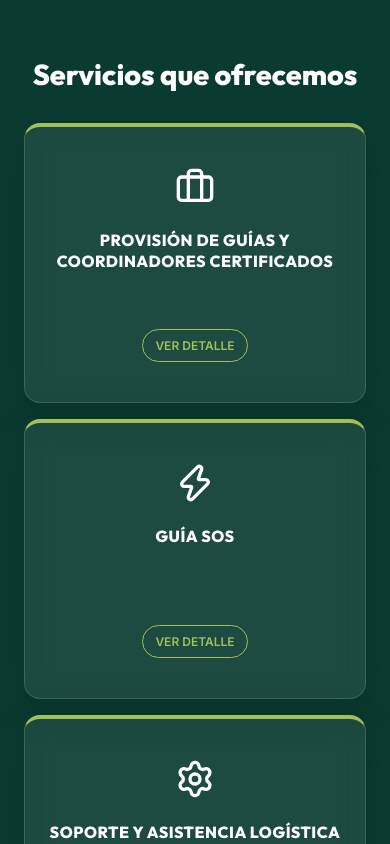
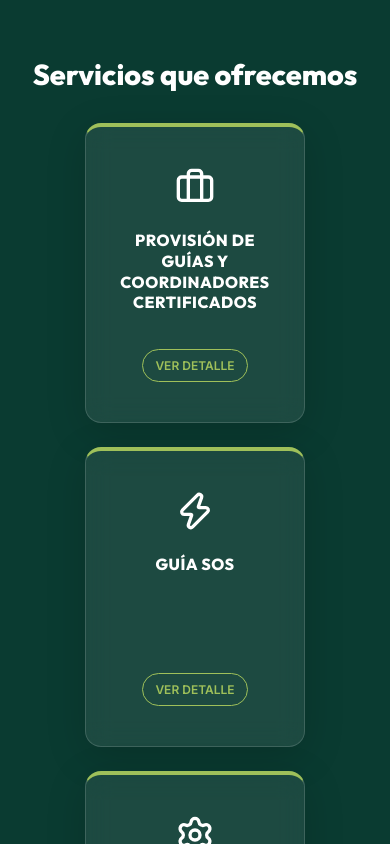
Before and after one commit to guiaalacartaoficial/guia-a-la-carta-web, a React (Vite) app: page / in a window 390 px wide. Shown: the part 5120-5964 px from the top of the page. Built offline with nearby package versions, Linux system fonts and the light colour scheme; no server answers; the database is empty.

Commit message:
Optimización de responsividad: cambio a Flexbox con centrado automático para servicios

```diff
--- a/src/pages/Home.css
+++ b/src/pages/Home.css
@@ -248,11 +248,15 @@
 }
 .section-servicios h2 { color: white; font-size: clamp(1.8rem, 3vw, 2.4rem); }
 .servicios-grid {
-  display: grid;
-  grid-template-columns: repeat(5, 1fr);
-  gap: var(--s-3);
+  display: flex;
+  flex-wrap: wrap;
+  justify-content: center;
+  gap: 1.5rem;
+  max-width: 1200px;
+  margin: 0 auto;
 }
 .servicio-card.interactive {
+  flex: 0 1 220px; /* Ancho ideal de 220px */
   display: flex;
   flex-direction: column;
   align-items: center;
@@ -268,7 +272,7 @@
   border: 1px solid rgba(255, 255, 255, 0.15);
   border-top: 4px solid var(--c-accent);
   cursor: pointer;
-  min-height: 280px;
+  min-height: 300px;
 }
 .servicio-card.interactive:hover {
   background: rgba(255, 255, 255, 0.15);
@@ -392,14 +396,7 @@
 @keyframes fadeIn { from { opacity: 0; } to { opacity: 1; } }
 @keyframes slideUp { from { opacity: 0; transform: translateY(30px); } to { opacity: 1; transform: translateY(0); } }
 
-@media (max-width: 1100px) {
-  .servicios-grid { grid-template-columns: repeat(3, 1fr); }
-}
-@media (max-width: 768px) {
-  .servicios-grid { grid-template-columns: repeat(2, 1fr); }
-}
 @media (max-width: 500px) {
-  .servicios-grid { grid-template-columns: 1fr; }
   .service-modal-content { padding: 2rem 1.5rem; }
 }
 
@@ -577,7 +574,6 @@
 /* ===== RESPONSIVE ===== */
 @media (max-width: 900px) {
   .problema-grid { grid-template-columns: repeat(2, 1fr); }
-  .servicios-grid { grid-template-columns: repeat(2, 1fr); }
   .niveles-resumen { grid-template-columns: 1fr; }
   .nivel-mini.destacado { transform: none; }
   .solucion-flex { grid-template-columns: 1fr; }
@@ -586,7 +582,6 @@
 }
 @media (max-width: 600px) {
   .problema-grid { grid-template-columns: 1fr; }
-  .servicios-grid { grid-template-columns: 1fr; }
   .hero-content h1 { font-size: 2rem; }
   .destino-tag { font-size: 0.9rem; padding: 10px 18px; }
   .estandar-box { width: 160px; padding: var(--s-4); }
```
